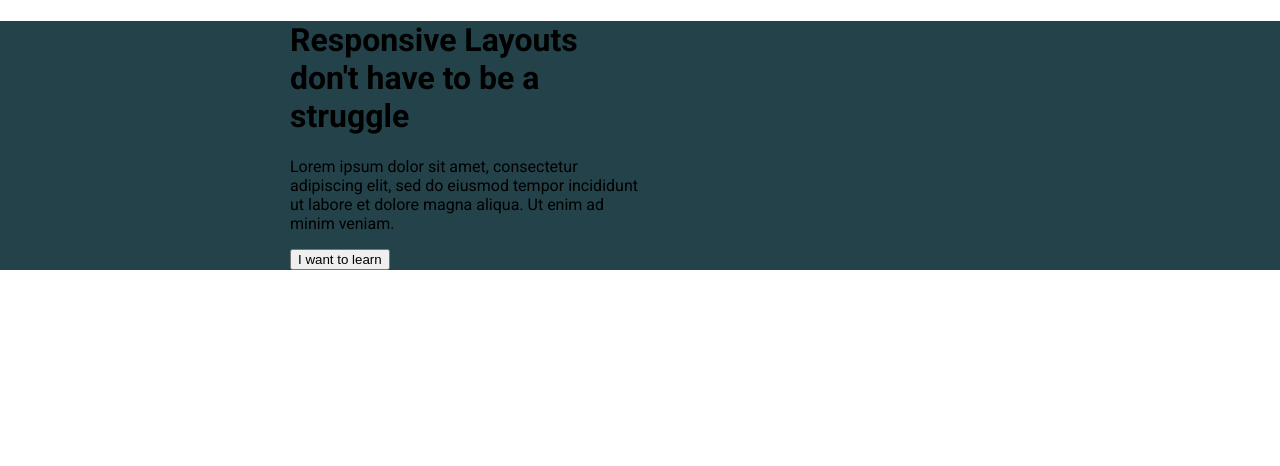
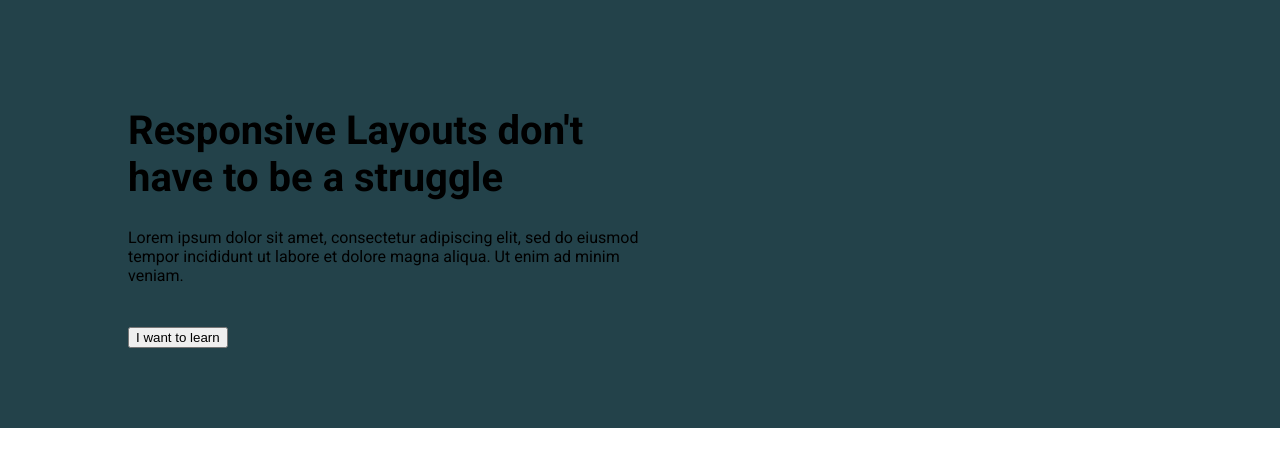
Before and after one commit to Patrick-Dolan/kp-responsivelayouts-d3, a plain HTML site: page index.html in a window 1280 px wide. Drawn offline with Linux system fonts and the light colour scheme.

Commit message:
update: move intro h1 into a global h1 since sizing seemed like it should be global     styling: finish general spacing and layout of intro section

```diff
--- a/styles.css
+++ b/styles.css
@@ -3,9 +3,13 @@ body {
   font-family: Roboto;
 }
 
+h1 {
+  font-size: 2.5rem;
+}
+
 .container {
   width: 80%;
-  max-width: 700px;
+  max-width: 1140px;
   margin: 0 auto;
 }
 
@@ -13,10 +17,11 @@ body {
   background-color: #23424A;
 }
 
-.intro > h1 {
-  font-size: 2.5rem;
+.intro-content {
+  width: 50%;
+  padding: 5em 0;
 }
 
-.intro-content {
-  width: 50%
+.intro-btn {
+  margin-top: 2em;
 }
```
